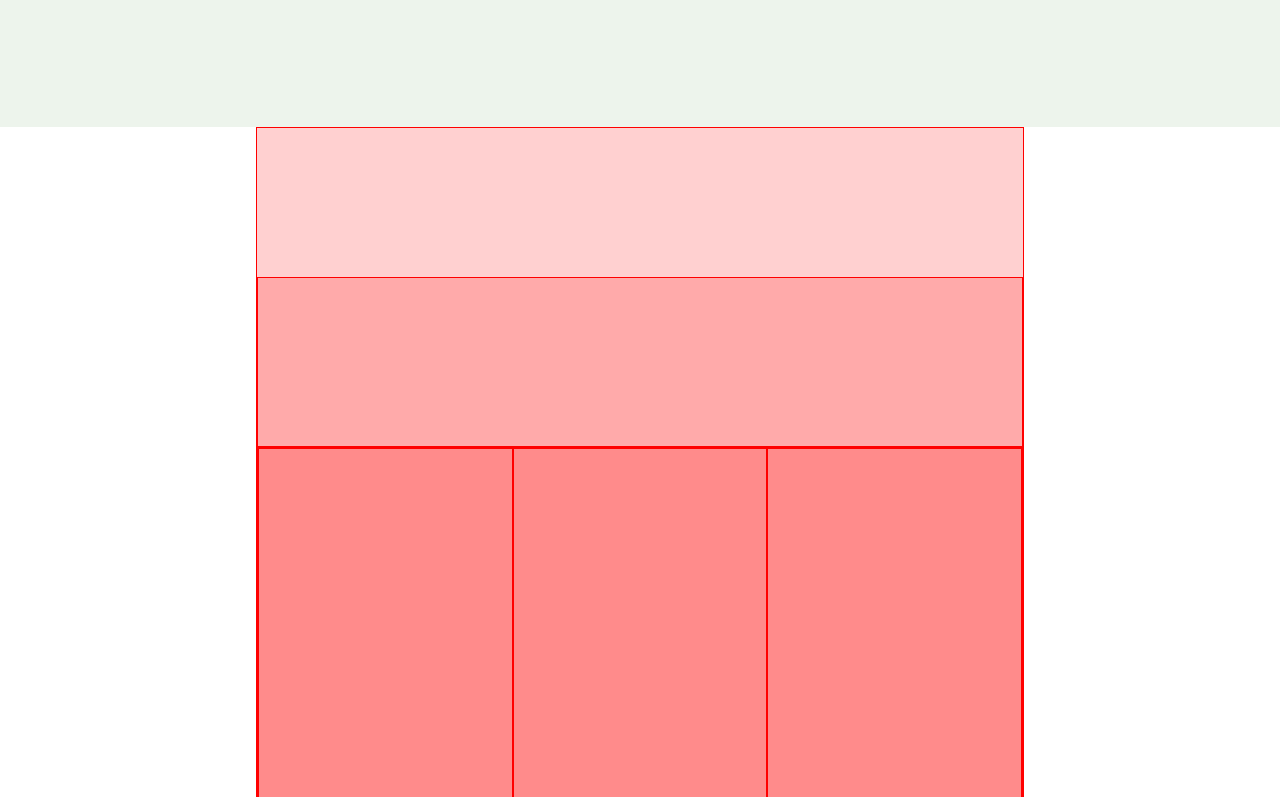
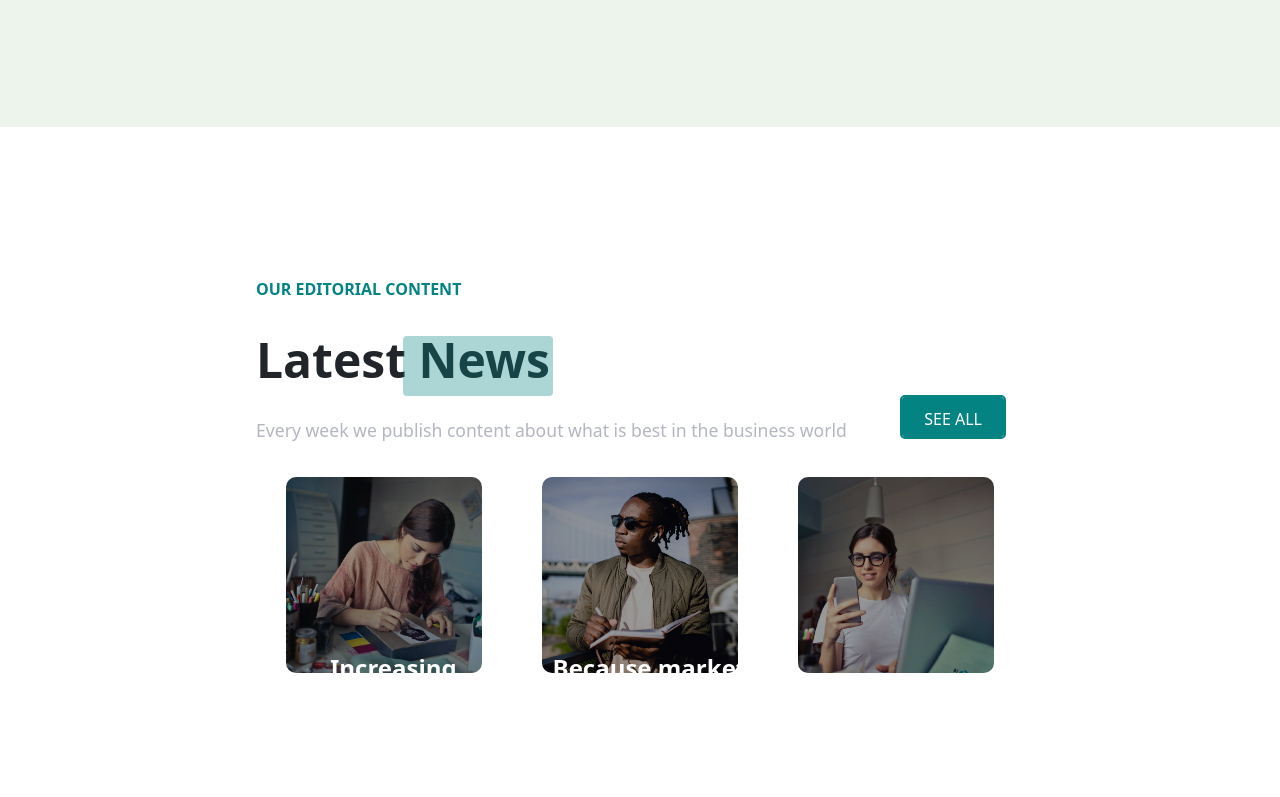
Before and after one commit to NicolaBellini/proj-html-vuejs, a Vue app: page / in a window 1280 px wide. Shown: the part 2823-3620 px from the top of the page. Built offline with nearby package versions, Linux system fonts and the light colour scheme.

Commit message:
[dd] latest css

```diff
--- a/src/components/partials/Latest.vue
+++ b/src/components/partials/Latest.vue
@@ -3,12 +3,32 @@ export default {};
 </script>
 <template>
   <div class="wrapper">
-    <div class="my-container d-flex flex-column debug">
-      <div class="text debug"></div>
-      <div class="photo debug d-flex">
-        <div class="my-card debug"></div>
-        <div class="my-card debug"></div>
-        <div class="my-card debug"></div>
+    <div class="my-container d-flex flex-column">
+      <div class="text">
+        <span>OUR EDITORIAL CONTENT</span>
+        <div class="underLine"></div>
+        <h2>Latest News</h2>
+        <div class="textDown d-flex justify-content-between">
+          <p>
+            Every week we publish content about what is best in the business
+            world
+          </p>
+          <button>SEE ALL</button>
+        </div>
+      </div>
+      <div class="photo d-flex">
+        <div class="my-card">
+          <img src="../../../public/img/news-1.jpg" alt="" />
+          <h4>Increasing creativity is possible for everyone</h4>
+        </div>
+        <div class="my-card">
+          <img src="../../../public/img/news-2.jpg" alt="" />
+          <h4>Because market research is part of the business plan</h4>
+        </div>
+        <div class="my-card">
+          <img src="../../../public/img/news-3.jpg" alt="" />
+          <h4>Working from home is now a trend</h4>
+        </div>
       </div>
     </div>
   </div>
@@ -22,14 +42,59 @@ export default {};
   .my-container {
     justify-content: center;
     .text {
+      position: relative;
       height: 170px;
+      .underLine {
+        position: absolute;
+        height: 60px;
+        width: 150px;
+        background-color: $dark_green_bg;
+        top: 59px;
+        left: 147px;
+        border-radius: 4px;
+      }
+      button {
+        color: $whites;
+        border-radius: 3px;
+        margin-right: 20px;
+        background-color: $button;
+        border: none;
+        height: 40px;
+        outline: 2px solid $button;
+        padding: 10px 22px;
+      }
+      p {
+        margin-top: 20px;
+      }
+      h2 {
+        margin-top: 30px;
+      }
+      span {
+        color: $dark_green;
+        font-weight: 700;
+      }
     }
     .photo {
       height: 360px;
       .my-card {
+        position: relative;
         padding: 30px;
         height: 360px;
         width: calc(100% / 3);
+        h4 {
+          width: 80%;
+          font-weight: 700;
+          color: $whites;
+          position: absolute;
+          bottom: 30px;
+          left: 35px;
+          text-align: center;
+        }
+        img {
+          max-width: 100%;
+          border-radius: 10px;
+          filter: brightness(60%);
+        }
       }
     }
   }
--- a/src/components/partials/Logos.vue
+++ b/src/components/partials/Logos.vue
@@ -36,7 +36,7 @@ export default {};
   .my-container {
     display: flex;
     align-items: center;
-    // filter: grayscale(100%);
+
     filter: invert(80%);
     .logo {
       display: flex;
```
